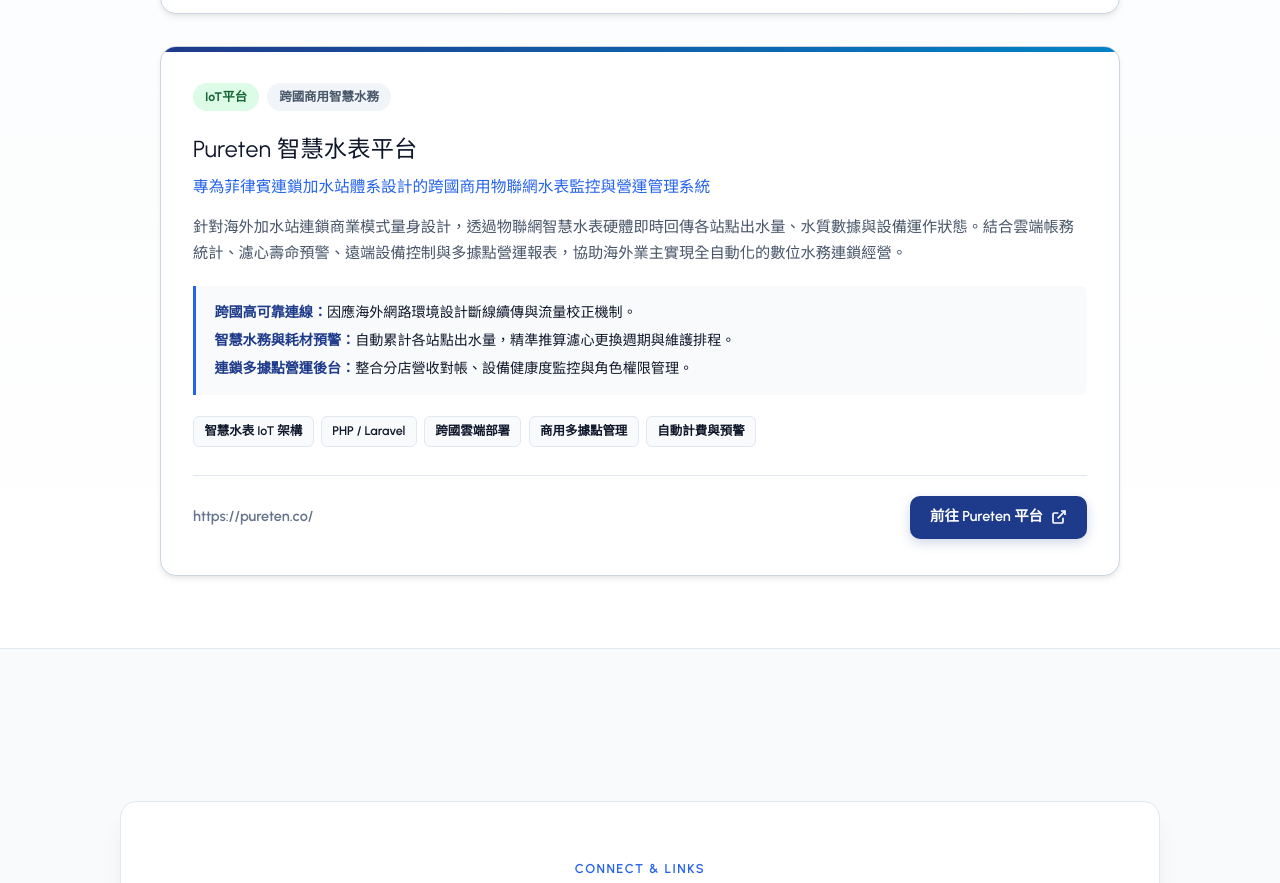
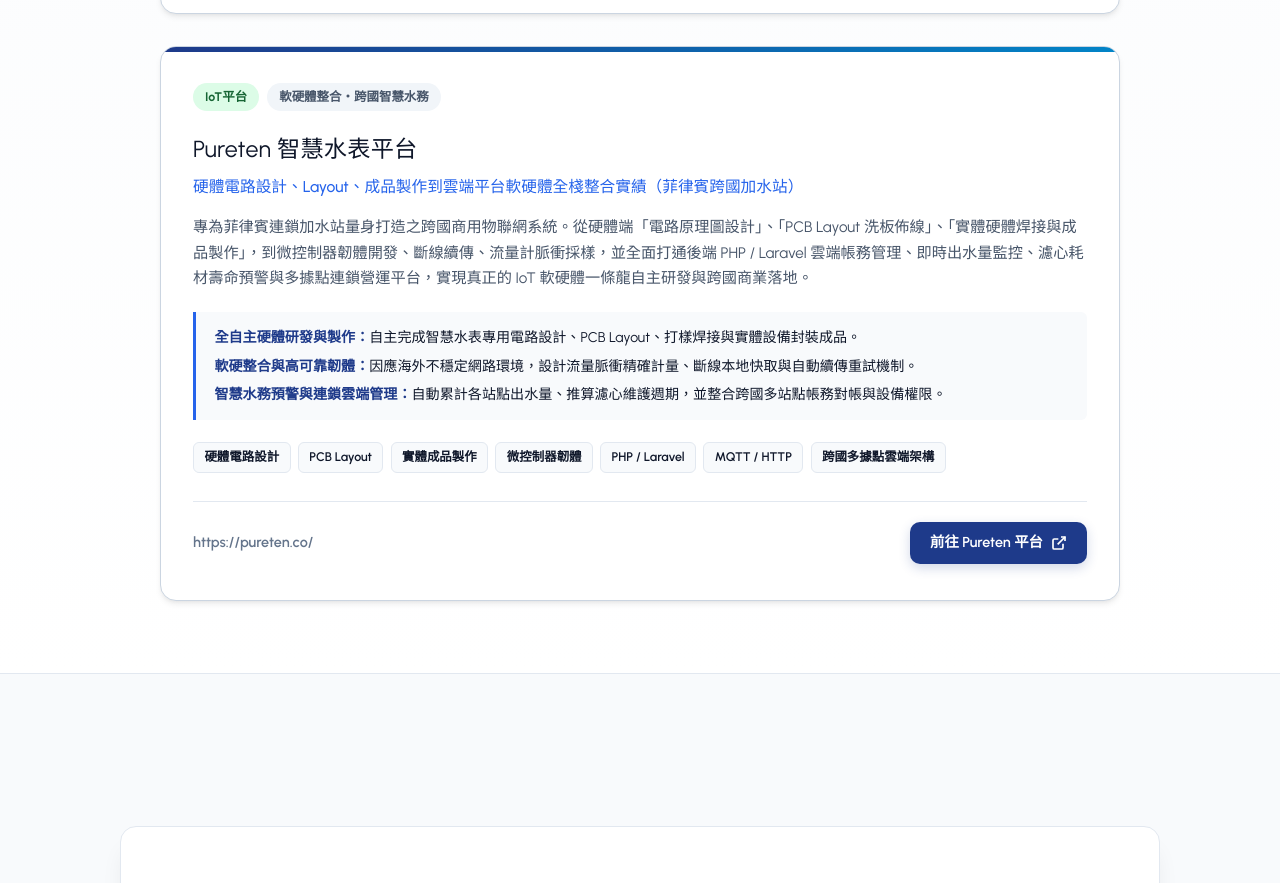
Before and after one commit to hcyang0207/hcyang0207, a plain HTML site: page projects.html in a window 1280 px wide. Shown: the part 1177-2060 px from the top of the page. Drawn offline with Linux system fonts and the light colour scheme.

Commit message:
feat: highlight full-stack hardware and software capabilities in Pureten project (circuit design, layout, physical product fabrication, firmware, cloud integration)

```diff
--- a/projects.html
+++ b/projects.html
@@ -30,7 +30,7 @@
 
   <link rel="icon" type="image/svg+xml" href="favicon.svg" />
   <link rel="apple-touch-icon" href="logo.svg" />
-  <link rel="stylesheet" href="style.css?v=20261118161928" />
+  <link rel="stylesheet" href="style.css?v=20261118163435" />
 
   <!-- JSON-LD Structured Data for Projects & Breadcrumb -->
   <script type="application/ld+json">
@@ -88,7 +88,7 @@
                 "name": "Pureten 智慧水表平台",
                 "url": "https://pureten.co/",
                 "applicationCategory": "Smart Water Meter IoT Platform",
-                "description": "專為菲律賓連鎖加水站體系設計的跨國商用物聯網水表監控、水質追蹤與多據點營運管理系統。"
+                "description": "專為菲律賓連鎖加水站設計之商用物聯網系統，從電路原理圖設計、PCB Layout、成品焊接製作到微控制器韌體與 PHP / Laravel 雲端多據點營運管理軟硬體全棧整合實績。"
               }
             },
             {
@@ -310,24 +310,26 @@
             <div class="project-card-top">
               <div class="project-badges">
                 <span class="proj-badge badge-global">IoT平台</span>
-                <span class="proj-badge badge-tech">跨國商用智慧水務</span>
+                <span class="proj-badge badge-tech">軟硬體整合・跨國智慧水務</span>
               </div>
               <h2 class="project-name">Pureten 智慧水表平台</h2>
-              <p class="project-target">專為菲律賓連鎖加水站體系設計的跨國商用物聯網水表監控與營運管理系統</p>
+              <p class="project-target">硬體電路設計、Layout、成品製作到雲端平台軟硬體全棧整合實績（菲律賓跨國加水站）</p>
               <p class="project-description">
-                針對海外加水站連鎖商業模式量身設計，透過物聯網智慧水表硬體即時回傳各站點出水量、水質數據與設備運作狀態。結合雲端帳務統計、濾心壽命預警、遠端設備控制與多據點營運報表，協助海外業主實現全自動化的數位水務連鎖經營。
+                專為菲律賓連鎖加水站量身打造之跨國商用物聯網系統。從硬體端「電路原理圖設計」、「PCB Layout 洗板佈線」、「實體硬體焊接與成品製作」，到微控制器韌體開發、斷線續傳、流量計脈衝採樣，並全面打通後端 PHP / Laravel 雲端帳務管理、即時出水量監控、濾心耗材壽命預警與多據點連鎖營運平台，實現真正的 IoT 軟硬體一條龍自主研發與跨國商業落地。
               </p>
               <ul class="project-arch-list">
-                <li><strong>跨國高可靠連線：</strong>因應海外網路環境設計斷線續傳與流量校正機制。</li>
-                <li><strong>智慧水務與耗材預警：</strong>自動累計各站點出水量，精準推算濾心更換週期與維護排程。</li>
-                <li><strong>連鎖多據點營運後台：</strong>整合分店營收對帳、設備健康度監控與角色權限管理。</li>
+                <li><strong>全自主硬體研發與製作：</strong>自主完成智慧水表專用電路設計、PCB Layout、打樣焊接與實體設備封裝成品。</li>
+                <li><strong>軟硬整合與高可靠韌體：</strong>因應海外不穩定網路環境，設計流量脈衝精確計量、斷線本地快取與自動續傳重試機制。</li>
+                <li><strong>智慧水務預警與連鎖雲端管理：</strong>自動累計各站點出水量、推算濾心維護週期，並整合跨國多站點帳務對帳與設備權限。</li>
               </ul>
               <div class="project-tech-stack">
-                <span>智慧水表 IoT 架構</span>
+                <span>硬體電路設計</span>
+                <span>PCB Layout</span>
+                <span>實體成品製作</span>
+                <span>微控制器韌體</span>
                 <span>PHP / Laravel</span>
-                <span>跨國雲端部署</span>
-                <span>商用多據點管理</span>
-                <span>自動計費與預警</span>
+                <span>MQTT / HTTP</span>
+                <span>跨國多據點雲端架構</span>
               </div>
             </div>
             <div class="project-card-bottom">
--- a/projects.js
+++ b/projects.js
@@ -52,16 +52,16 @@ const PROJECTS_DATA = [
     category: "iot",
     categoryName: "IoT平台",
     badgeClass: "badge-global",
-    subBadge: "跨國商用智慧水務",
+    subBadge: "軟硬體整合・跨國智慧水務",
     title: "Pureten 智慧水表平台",
-    target: "專為菲律賓連鎖加水站體系設計的跨國商用物聯網水表監控與營運管理系統",
-    desc: "針對海外加水站連鎖商業模式量身設計，透過物聯網智慧水表硬體即時回傳各站點出水量、水質數據與設備運作狀態。結合雲端帳務統計、濾心壽命預警、遠端設備控制與多據點營運報表，協助海外業主實現全自動化的數位水務連鎖經營。",
+    target: "硬體電路設計、Layout、成品製作到雲端平台軟硬體全棧整合實績（菲律賓跨國加水站）",
+    desc: "專為菲律賓連鎖加水站量身打造之跨國商用物聯網系統。從硬體端「電路原理圖設計」、「PCB Layout 洗板佈線」、「實體硬體焊接與成品製作」，到微控制器韌體開發、斷線續傳、流量計脈衝採樣，並全面打通後端 PHP / Laravel 雲端帳務管理、即時出水量監控、濾心耗材壽命預警與多據點連鎖營運平台，實現真正的 IoT 軟硬體一條龍自主研發與跨國商業落地。",
     highlights: [
-      "<strong>跨國高可靠連線：</strong>因應海外網路環境設計斷線續傳與流量校正機制。",
-      "<strong>智慧水務與耗材預警：</strong>自動累計各站點出水量，精準推算濾心更換週期與維護排程。",
-      "<strong>連鎖多據點營運後台：</strong>整合分店營收對帳、設備健康度監控與角色權限管理。"
+      "<strong>全自主硬體研發與製作：</strong>自主完成智慧水表專用電路設計、PCB Layout、打樣焊接與實體設備封裝成品。",
+      "<strong>軟硬整合與高可靠韌體：</strong>因應海外不穩定網路環境，設計流量脈衝精確計量、斷線本地快取與自動續傳重試機制。",
+      "<strong>智慧水務預警與連鎖雲端管理：</strong>自動累計各站點出水量、推算濾心維護週期，並整合跨國多站點帳務對帳與設備權限。"
     ],
-    techStack: ["智慧水表 IoT 架構", "PHP / Laravel", "跨國雲端部署", "商用多據點管理", "自動計費與預警"],
+    techStack: ["硬體電路設計", "PCB Layout", "實體成品製作", "微控制器韌體", "PHP / Laravel", "MQTT / HTTP", "跨國多據點雲端架構"],
     url: "https://pureten.co/",
     urlDisplay: "https://pureten.co/",
     buttonText: "前往 Pureten 平台",
```
Also changed, not shown: experience.html (+7 -5 lines), index.html (+7 -6 lines), publications.html (+1 -1 lines), software/fp/index.html (+1 -1 lines), 1 other file.
